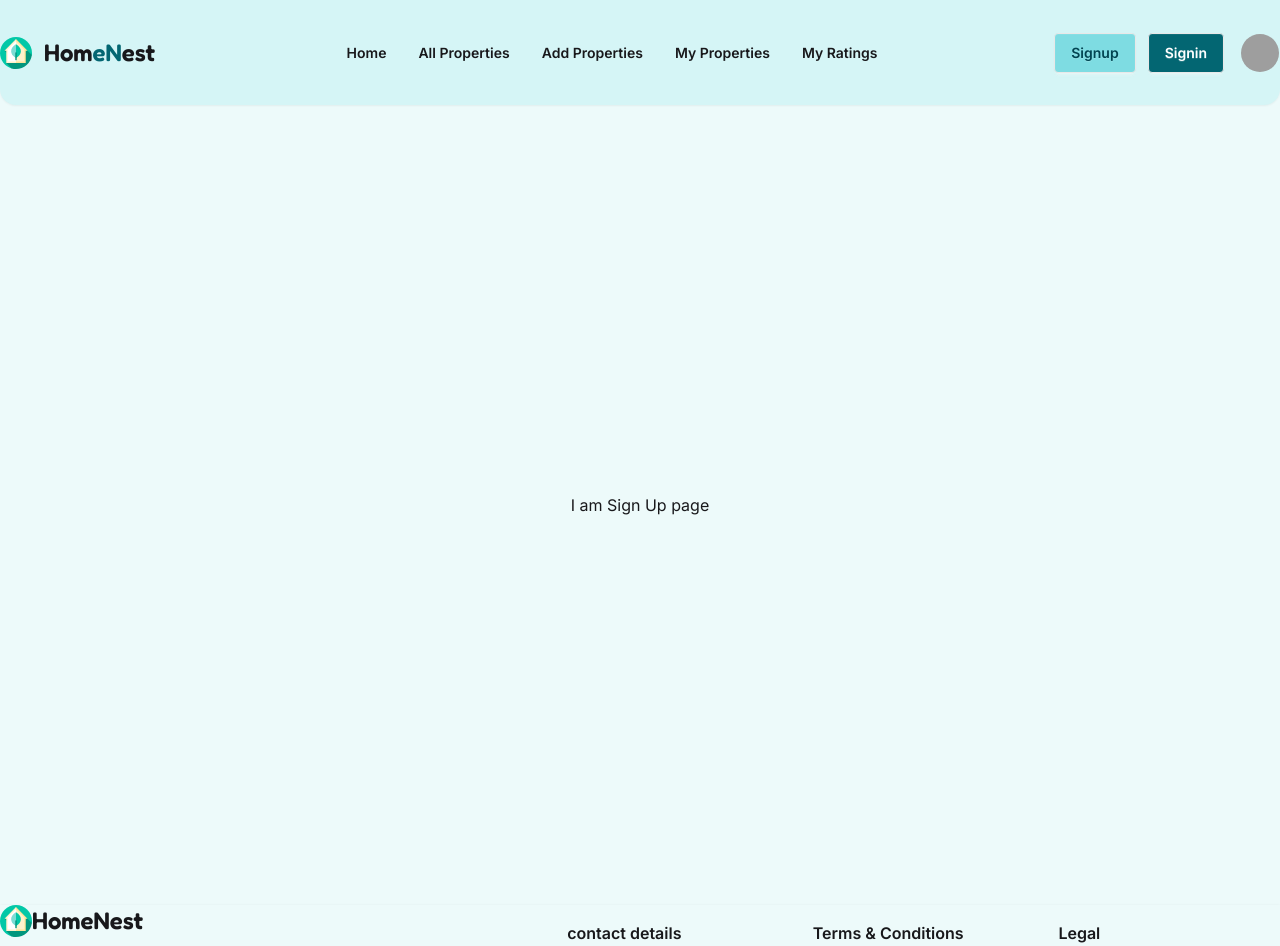
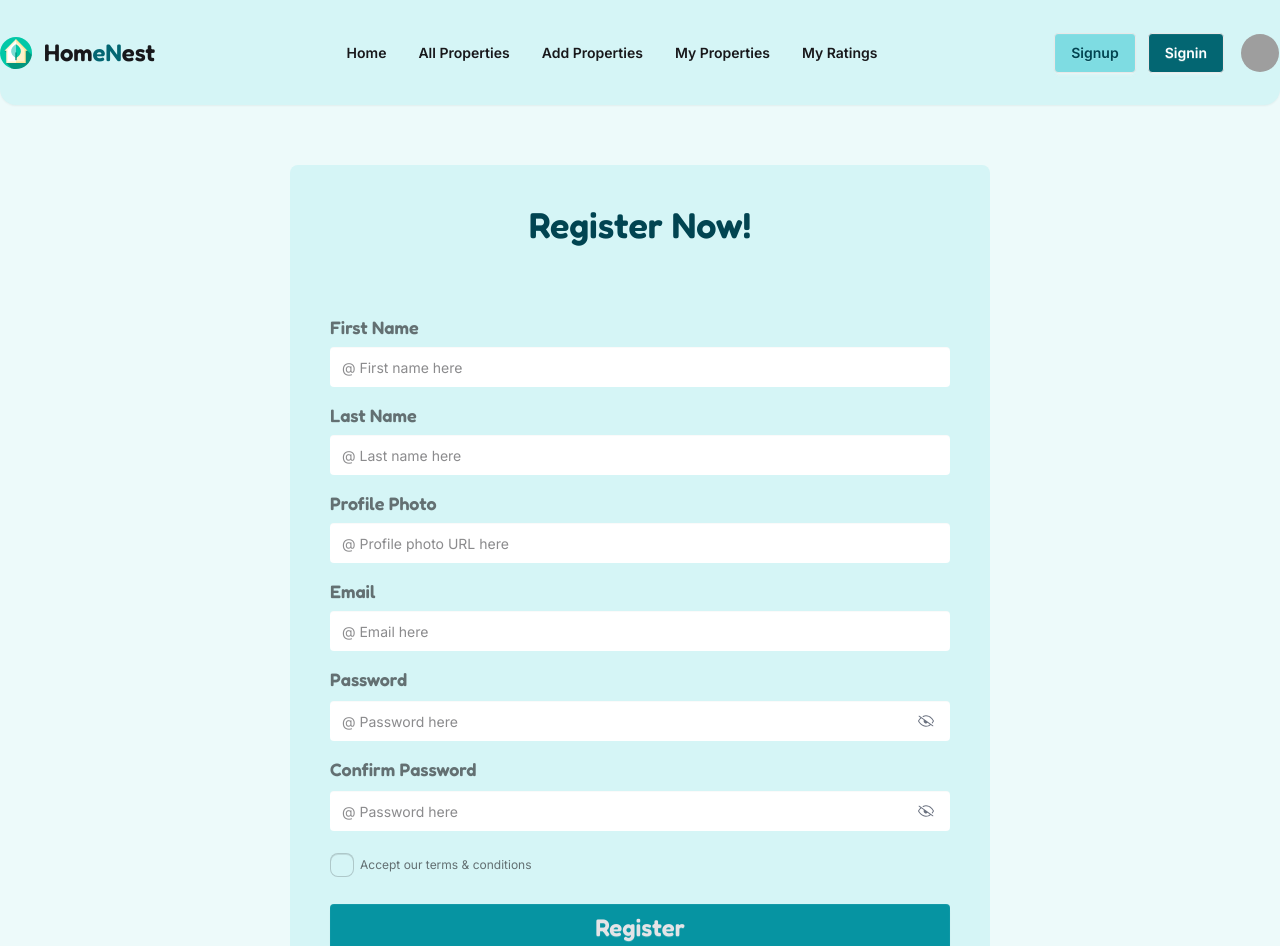
Before and after one commit to MuhammadManzoorMurshed/homenest-client, a React (Vite) app: page /authentication/signup in a window 1280 px wide. Shown: the top 946 px of the page. Built offline with nearby package versions, Linux system fonts and the light colour scheme; grey boxes are pictures that could not be loaded.

Commit message:
feat: develop signup & signin page UI

```diff
--- a/src/pages/signin/Signin.jsx
+++ b/src/pages/signin/Signin.jsx
@@ -1,9 +1,67 @@
-import React from 'react';
+import React, { useState } from 'react';
+import { RxEyeOpen } from 'react-icons/rx';
+import { GoEyeClosed } from 'react-icons/go';
+import { Link } from 'react-router-dom';
 
 const Signin = () => {
+    const [showPassword, setShowPassword] = useState(false);
+
+    const handleLogin = (event) => {
+        event.preventDefault();
+
+    }
+
+    const handleForgotPassword = () => {
+
+    }
+
+    const handleSignInWithGoogle = () => {
+
+    }
+
     return (
-        <div className='flex justify-center items-center min-h-screen'>
-            <h1>I am Sign In Page</h1>
+        <div className='card my-15 bg-teal-100 sm:w-150 md:w-175 sm:mx-auto mx-4 sm:px-6 py-10'>
+            <h1 className='font-fredoka font-semibold text-4xl text-teal-900 text-center mb-10'>Login Now!</h1>
+            <div className='card-body px-4'>
+                <form onSubmit={handleLogin} className="w-full">
+                    <fieldset className="fieldset">
+                        {/* Email */}
+                        <label className="label font-fredoka font-semibold text-lg mt-2" htmlFor='email'>Email</label>
+                        <input type="email" className="input w-full border-0" id='email' name='email' placeholder="@ Email here" />
+
+                        {/* Password */}
+                        <div className='mb-2'>
+                            <label className="label font-fredoka font-semibold text-lg my-2" htmlFor='pass'>Password</label>
+
+                            <div className='relative'>
+                                <input type={showPassword ? "text" : "password"} className="input w-full border-0" id='pass' name='pass' placeholder="@ Password here" />
+                                {
+                                    showPassword ?
+                                        <RxEyeOpen onClick={() => setShowPassword(false)} className="absolute right-4 top-1/2 -translate-y-1/2 text-gray-500 cursor-pointer w-4 h-4" />
+                                        :
+                                        <GoEyeClosed onClick={() => setShowPassword(true)} className="absolute right-4 top-1/2 -translate-y-1/2 text-gray-500 cursor-pointer w-4 h-4" />
+                                }
+                            </div>
+                        </div>
+
+                        {/* Forgot Password */}
+                        <div onClick={handleForgotPassword}><a className="link link-hover">Forgot password?</a></div>
+
+                        {/* Register Button */}
+                        <button className="btn btn-neutral mt-4 font-fredoka font-semibold text-2xl py-6 bg-teal-500 border-0 transform hover:scale-y-105 transition-transform duration-300">Login</button>
+                    </fieldset>
+                </form>
+
+                <div className='text-center font-semibold text-base mt-6'>
+                    <span>Don't have an account?</span>
+                    <span> Click to <Link to={'/authentication/signup'} className='inline-block font-bold text-teal-500 transform hover:text-teal-700 transition-transform duration-300'>register</Link></span>
+                </div>
+
+                <button onClick={() => handleSignInWithGoogle()} className="btn mt-6 mx-auto bg-white text-black border-[#e5e5e5] transform hover:scale-x-95 transition-transform duration-300 w-full">
+                    <svg aria-label="Google logo" width="16" height="16" xmlns="http://www.w3.org/2000/svg" viewBox="0 0 512 512"><g><path d="m0 0H512V512H0" fill="#fff"></path><path fill="#34a853" d="M153 292c30 82 118 95 171 60h62v48A192 192 0 0190 341"></path><path fill="#4285f4" d="m386 400a140 175 0 0053-179H260v74h102q-7 37-38 57"></path><path fill="#fbbc02" d="m90 341a208 200 0 010-171l63 49q-12 37 0 73"></path><path fill="#ea4335" d="m153 219c22-69 116-109 179-50l55-54c-78-75-230-72-297 55"></path></g></svg>
+                    Login with Google
+                </button>
+            </div>
         </div>
     );
 };
--- a/src/pages/signup/Signup.jsx
+++ b/src/pages/signup/Signup.jsx
@@ -1,9 +1,99 @@
-import React from 'react';
+import React, { useState } from 'react';
+import { RxEyeOpen } from 'react-icons/rx';
+import { GoEyeClosed } from 'react-icons/go';
+import { Link } from 'react-router-dom';
 
 const Signup = () => {
+    const [showPassword, setShowPassword] = useState(false);
+    const [showConfirmPassword, setShowConfirmPassword] = useState(false);
+    const [errors, setErrors] = useState({firstName: "", lastName: "", email: "", photo: "", password: "", confirtPassword: "", check: ""});
+
+    const handleRegister = (event) => {
+        event.preventDefault();
+        setErrors("");
+    }
+
+    const handlePassword = () => {
+
+    }
+
+    const handleConfirmPassword = {
+
+    }
+
     return (
-        <div className='flex justify-center items-center min-h-screen'>
-            <h1>I am Sign Up page</h1>
+        <div className='card my-15 bg-teal-100 sm:w-150 md:w-175 sm:mx-auto mx-4 sm:px-6 py-10'>
+            <h1 className='font-fredoka font-semibold text-4xl text-teal-900 text-center mb-10'>Register Now!</h1>
+            <div className='card-body px-4'>
+                <form onSubmit={handleRegister} className="w-full">
+                    <fieldset className="fieldset">
+                        {/* First Name */}
+                        <label className="label font-fredoka font-semibold text-lg" htmlFor="fname">First Name</label>
+                        <input type="text" className="input w-full border-0" id='fname' name='fname' placeholder="@ First name here" />
+
+                        {/* Last Name */}
+                        <label className="label font-fredoka font-semibold text-lg mt-2" htmlFor='lname'>Last Name</label>
+                        <input type="text" className="input w-full border-0" id='lname' name='lname' placeholder="@ Last name here" />
+
+                        {/* Profile Photo */}
+                        <label className="label font-fredoka font-semibold text-lg mt-2" htmlFor='photo'>Profile Photo</label>
+                        <input type="text" className="input w-full border-0" id='photo' name='photo' placeholder="@ Profile photo URL here" />
+
+                        {/* Email */}
+                        <label className="label font-fredoka font-semibold text-lg mt-2" htmlFor='email'>Email</label>
+                        <input type="email" className="input w-full border-0" id='email' name='email' placeholder="@ Email here" />
+
+                        {/* Password */}
+                        <div className=''>
+                            <label className="label font-fredoka font-semibold text-lg my-2" htmlFor='pass'>Password</label>
+
+                            <div className='relative'>
+                                <input onBlur={handlePassword} type={showPassword ? "password" : "text"} className="input w-full border-0" id='pass' name='pass' placeholder="@ Password here" />
+
+                                {
+                                    showPassword ?
+                                        <RxEyeOpen onClick={() => setShowPassword(false)} className="absolute right-4 top-1/2 -translate-y-1/2 text-gray-500 cursor-pointer w-4 h-4" />
+                                        :
+                                        <GoEyeClosed onClick={() => setShowPassword(true)} className="absolute right-4 top-1/2 -translate-y-1/2 text-gray-500 cursor-pointer w-4 h-4" />
+                                }
+                            </div>
+                            {errors.password && <p className='text-red-500 text-sm'>{errors.password}</p>}
+                        </div>
+
+                        {/*Confirm Password */}
+                        <div>
+                            <label className="label font-fredoka font-semibold text-lg my-2" htmlFor='conpass'>Confirm Password</label>
+
+                            <div className='relative'>
+                                <input onBlur={handleConfirmPassword} type={showConfirmPassword ? "text" : "password"} className="input w-full border-0" id='conpass' name='conpass' placeholder="@ Password here" />
+
+                                {
+                                    showConfirmPassword ?
+                                        <RxEyeOpen onClick={() => setShowConfirmPassword(false)} className="absolute right-4 top-1/2 -translate-y-1/2 text-gray-500 cursor-pointer w-4 h-4" />
+                                        :
+                                        <GoEyeClosed onClick={() => setShowConfirmPassword(true)} className="absolute right-4 top-1/2 -translate-y-1/2 text-gray-500 cursor-pointer w-4 h-4" />
+                                }
+                            </div>
+                            {errors.confirmPassword && <p className='text-red-500 text-sm'>{errors.confirmPassword}</p>}
+                        </div>
+
+                        <div>
+                            <label className="label mt-4" htmlFor='check'>
+                                <input type="checkbox" className="checkbox" id='check' name='check' />
+                                Accept our terms & conditions
+                            </label>
+                            {errors.check && <p className='text-red-500 text-sm'>{errors.check}</p>}
+                        </div>
+
+                        {/* Register Button */}
+                        <button className="btn btn-neutral mt-4 font-fredoka font-semibold text-2xl py-6 bg-teal-500 border-0 transform hover:scale-y-105 transition-transform duration-300">Register</button>
+                    </fieldset>
+                </form>
+                <div className='text-center font-semibold text-base mt-6'>
+                    <span>Already Registered?</span>
+                    <span> Click to <Link to={'/authentication/signin'} className='font-bold text-teal-500 transform hover:text-teal-700 transition-transform duration-300'>login</Link></span>
+                </div>
+            </div>
         </div>
     );
 };
```
